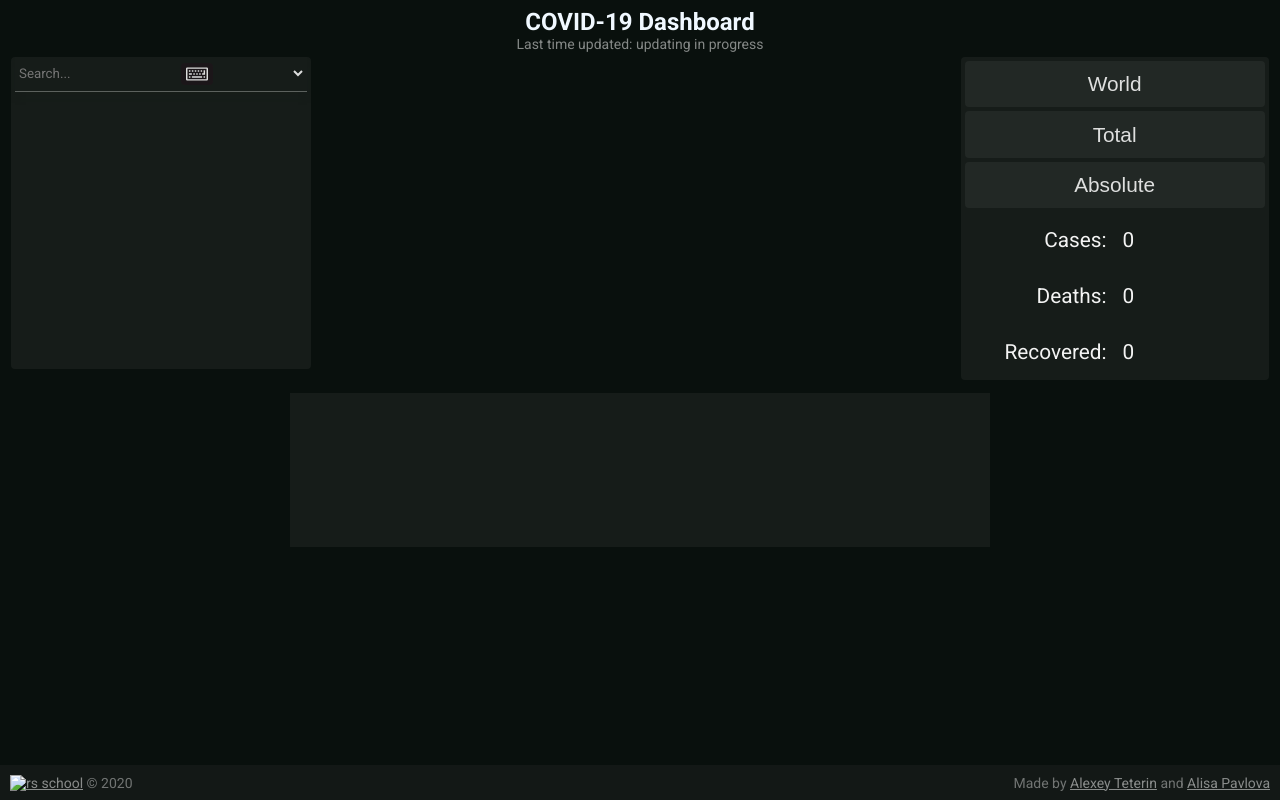
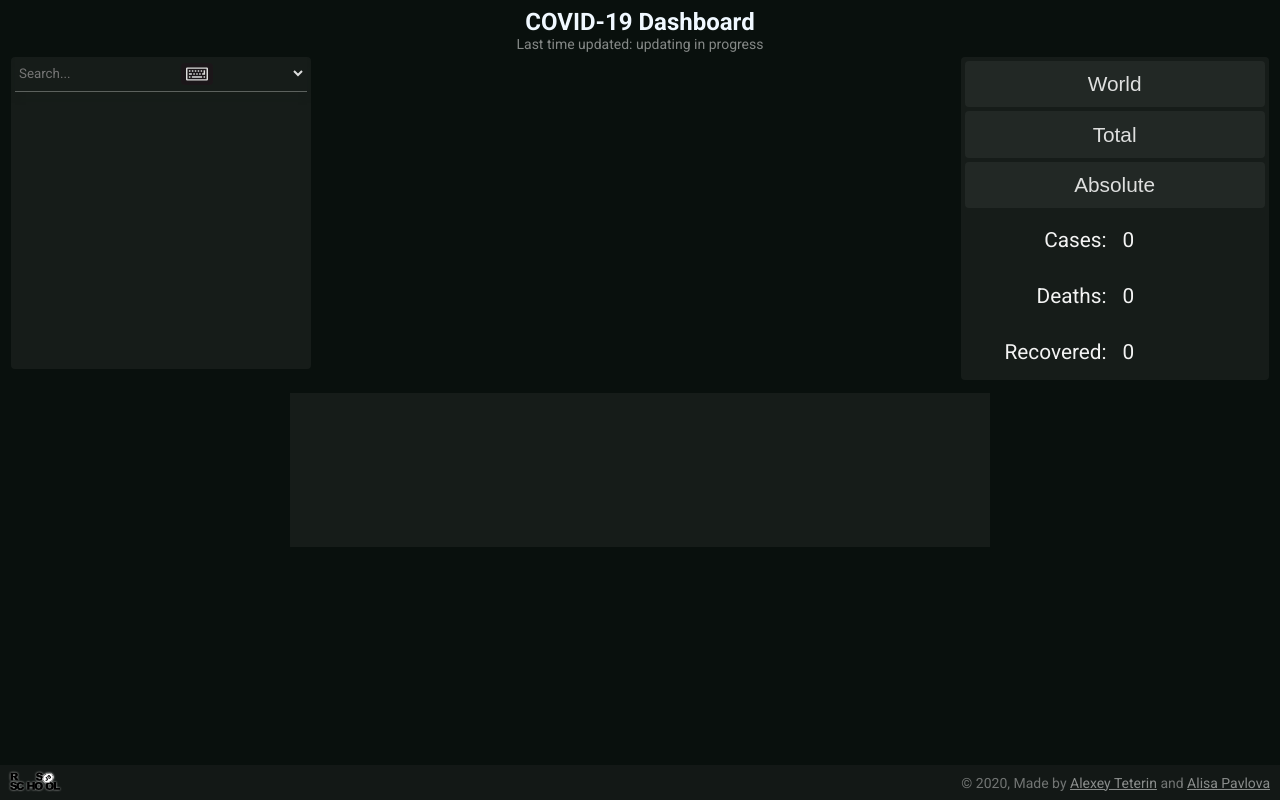
Before and after one commit to AlexeyTeterin/covid-dashboard, a website with bundled scripts: page index.html in a window 1280 px wide. Built offline with nearby package versions, Linux system fonts and the light colour scheme; no server answers; files whose address does not match are found by name.

Commit message:
fix: footer style

```diff
--- a/css/style.scss
+++ b/css/style.scss
@@ -392,7 +392,7 @@ footer {
   color: rgba(255, 255, 255, 0.4);
 
   div {
-    margin: 0 10px;
+		margin: 0 10px;
   }
 
   a {
@@ -401,6 +401,7 @@ footer {
 
   img {
     width: 50px;
+    filter: drop-shadow(0 0 1px rgba(255, 255, 255, 0.75));
   }
 }
 
@@ -469,10 +470,10 @@ footer {
   }
 
   .row {
-		width: 40%;
+    width: 40%;
 
-		&:last-child {
-			width: 100%;
-		}
+    &:last-child {
+      width: 100%;
+    }
   }
 }
--- a/index.html
+++ b/index.html
@@ -73,8 +73,8 @@
     </div>
   </main>
   <footer>
-    <div><a href="https://rs.school/js/"><img class='logo' src="assets/img/rs_school.svg" alt="rs school"></a> &copy; 2020</div>
-    <div>Made by <a href="https://github.com/AlexeyTeterin">Alexey Teterin</a> and <a href="https://github.com/Alisa-Pavlova">Alisa Pavlova</a></div>
+    <div><a href="https://rs.school/js/"><img class='logo' src="assets/img/rs_school.svg" alt="rs school"></a></div>
+    <div> &copy; 2020, Made by <a href="https://github.com/AlexeyTeterin">Alexey Teterin</a> and <a href="https://github.com/Alisa-Pavlova">Alisa Pavlova</a></div>
   </footer>
 
   <script src="https://unpkg.com/leaflet@1.7.1/dist/leaflet.js" integrity="sha512-XQoYMqMTK8LvdxXYG3nZ448hOEQiglfqkJs1NOQV44cWnUrBc8PkAOcXy20w0vlaXaVUearIOBhiXZ5V3ynxwA==" crossorigin=""></script>
```
Also changed, not shown: assets/img/rs_school.svg (added), css/style.css.
